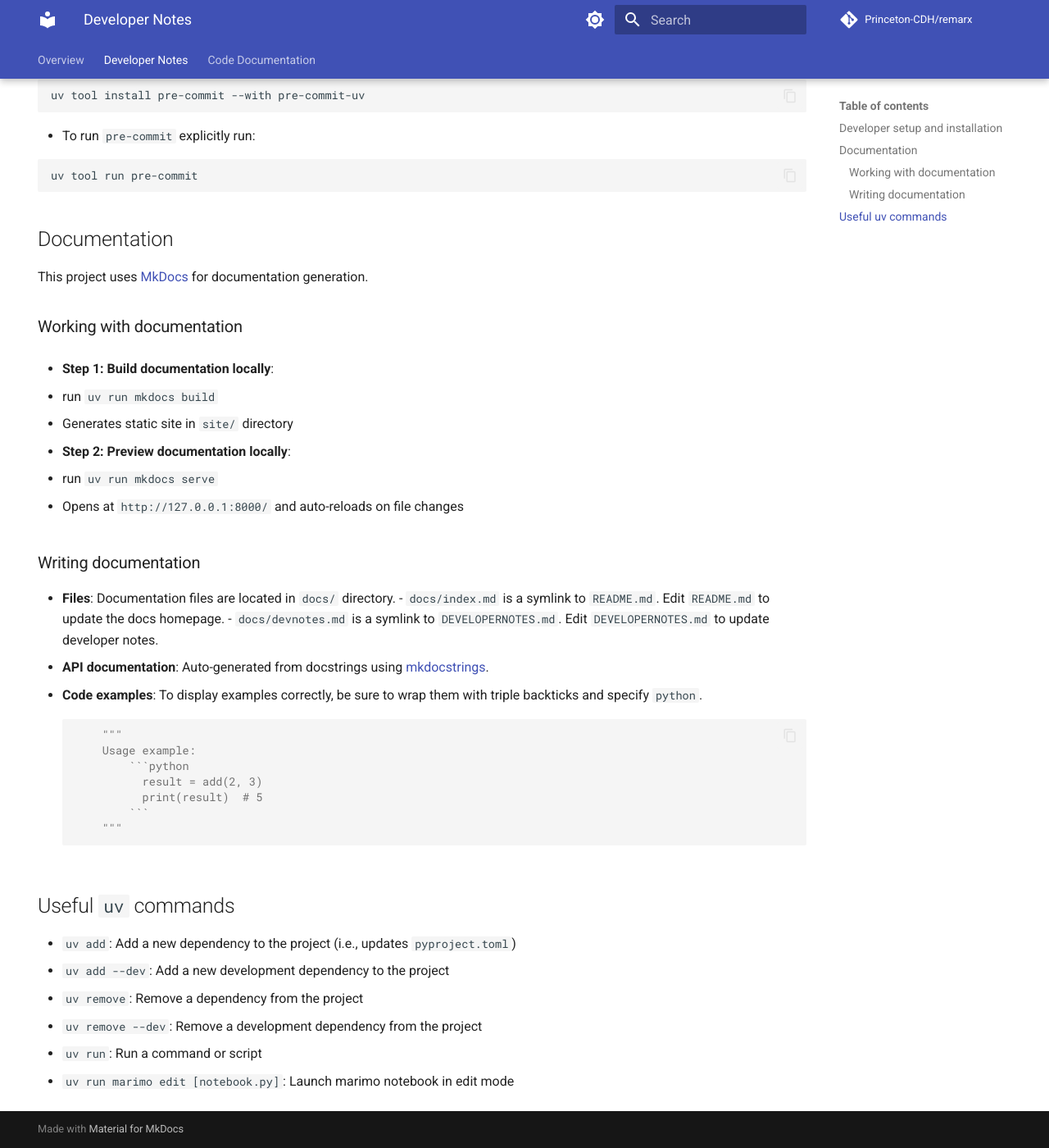
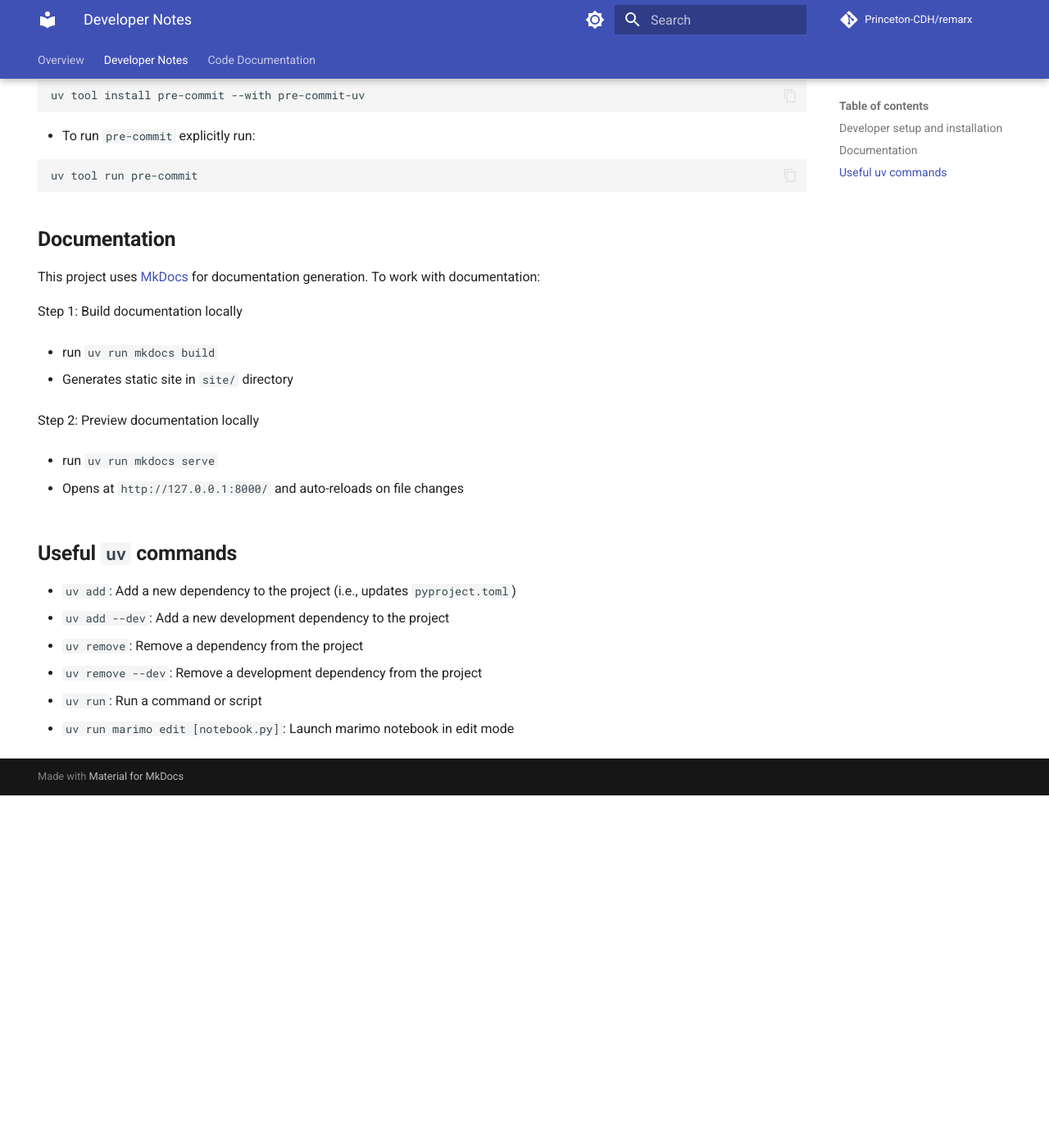
Before and after one commit to Princeton-CDH/remarx, an MkDocs documentation site: the page built from docs/devnotes.md, in a window 1280 px wide and 1400 px high, scrolled down 681 px. Shown: the whole window at 82% size. Built offline with MkDocs 1.6.1 and Material for MkDocs 9.7.7, drawn with Linux system fonts in a browser that asks for light colours; comment, search, counter and statistics services are not loaded; after the commit the page ends 1651 px from its top, so only the background shows below that.

Commit message:
Imporve dev notes

`````diff
--- a/DEVELOPERNOTES.md
+++ b/DEVELOPERNOTES.md
@@ -4,7 +4,7 @@ This repo uses [git-flow](https://github.com/nvie/gitflow) branching conventions
 **main** contains the most recent release, and work in progress will be on the
 **develop** branch. Pull requests for new features should be made against develop.
 
-## Developer setup and installation
+## **Developer setup and installation**
 
 **Note:** While the usage of [`uv`](https://docs.astral.sh/uv/) is assumed, this
 package is also compatible with the use of `pip` for python package management and
@@ -40,42 +40,23 @@ a tool of your choice for creating python virtual environments (`mamba`, `venv`,
   uv tool run pre-commit
   ```
 
-## Documentation
+## **Documentation**
 
-This project uses [MkDocs](https://www.mkdocs.org/) for documentation generation.
+This project uses [MkDocs](https://www.mkdocs.org/) for documentation generation. To work with documentation:
 
-### Working with documentation
+Step 1: Build documentation locally
 
-- **Step 1: Build documentation locally**:
+- run `uv run mkdocs build`
 
-  - run `uv run mkdocs build`
+- Generates static site in `site/` directory
 
-  - Generates static site in `site/` directory
+Step 2: Preview documentation locally
 
-- **Step 2: Preview documentation locally**:
+- run `uv run mkdocs serve`
 
-  - run `uv run mkdocs serve`
+- Opens at `http://127.0.0.1:8000/` and auto-reloads on file changes
 
-  - Opens at `http://127.0.0.1:8000/` and auto-reloads on file changes
-
-### Writing documentation
-
-- **Files**: Documentation files are located in `docs/` directory.
-  \- `docs/index.md` is a symlink to `README.md`. Edit `README.md` to update the docs homepage.
-  \- `docs/devnotes.md` is a symlink to `DEVELOPERNOTES.md`. Edit `DEVELOPERNOTES.md` to update developer notes.
-- **API documentation**: Auto-generated from docstrings using [mkdocstrings](https://mkdocstrings.github.io/).
-- **Code examples**: To display examples correctly, be sure to wrap them with triple backticks and specify `python`.
-  ````python
-      """
-      Usage example:
-          ```python
-            result = add(2, 3)
-            print(result)  # 5
-          ```
-      """
-  ````
-
-## Useful `uv` commands
+## **Useful `uv` commands**
 
 - `uv add`: Add a new dependency to the project (i.e., updates `pyproject.toml`)
 - `uv add --dev`: Add a new development dependency to the project
`````
